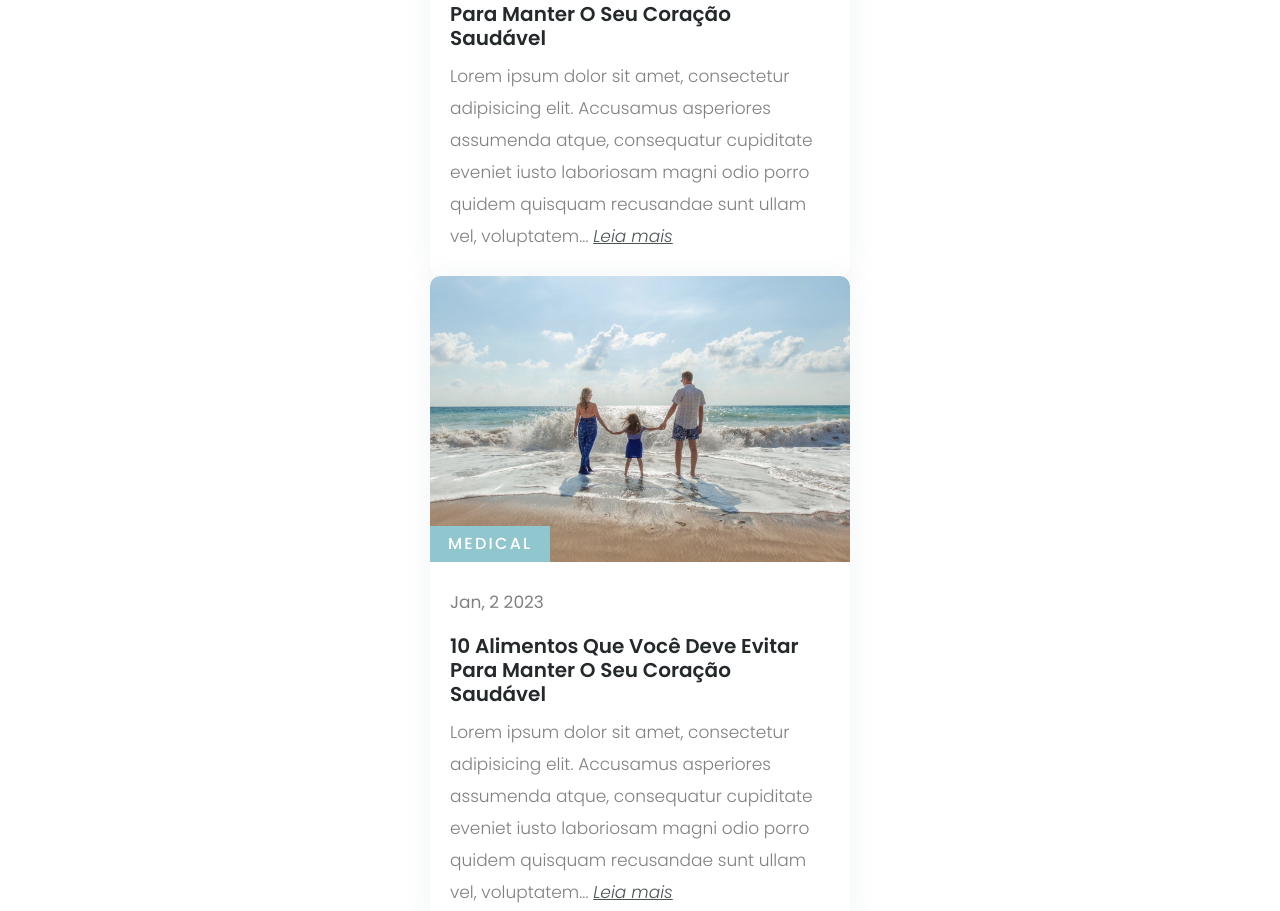
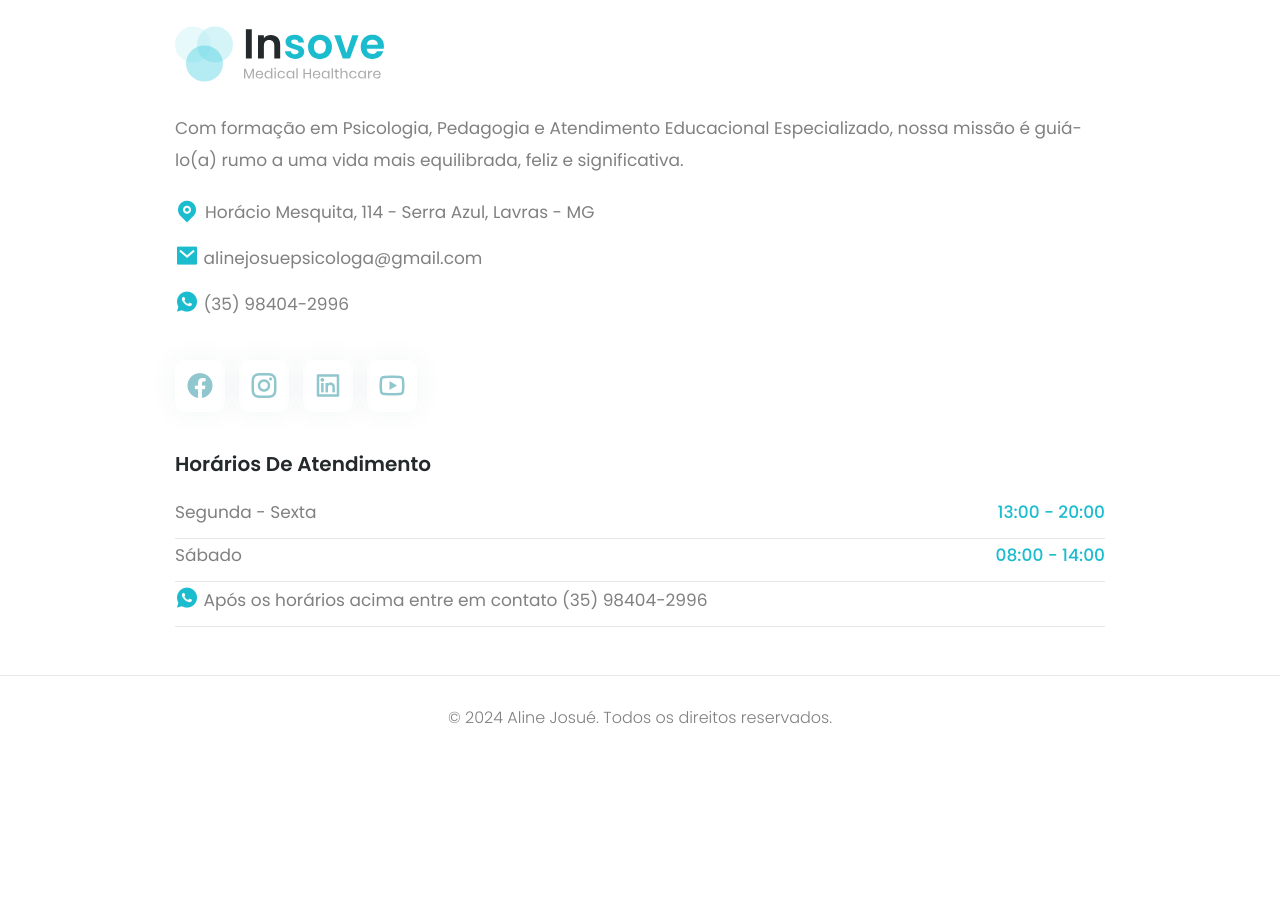
Before and after one commit to wjosue/clinicaalinejosue, a website: page index.html in a window 1280 px wide. Shown: the part 6010-6921 px from the top of the page. After the commit the page ends 6770 px from the top, so only its background shows below. Drawn offline with nearby package versions, Linux system fonts and the light colour scheme; a script that the page names is missing.

Commit message:
Retirada do Blob

```diff
--- a/index.html
+++ b/index.html
@@ -520,23 +520,23 @@
 </section>-->
 
 <!-- blog -->
-<section class="blog" id="blog">
+<!--<section class="blog" id="blog">
     <div class="container mx-auto">
         <h2 class="blog__title h2 mb-[50px] text-center xl:text-left">Nossos posts recentes</h2>
-        <!-- blog posts-->
+        &lt;!&ndash; blog posts&ndash;&gt;
         <div class="flex flex-col xl:flex-row gap-x-6 xl:gap-y-0 items-center xl:justify-between mb-[50px]">
             <div class="blog__post max-w-[420px] shadow-custom2 rounded-[10px] overflow-hidden cursor-pointer group">
-                <!-- img -->
+                &lt;!&ndash; img &ndash;&gt;
                 <div class="relative overflow-hidden">
                     <img class="group-hover:scale-110 transition-all duration-500" src="assets/img/blog/img-1.png" alt="blog">
-                    <!-- badge -->
+                    &lt;!&ndash; badge &ndash;&gt;
                     <div class="bg-accent-tertiary absolute bottom-0 left-0 text-white text-base tracking-[2.24px] font-medium uppercase py-[6px] px-[18px]">Medical</div>
                 </div>
-                <!-- text -->
+                &lt;!&ndash; text &ndash;&gt;
                 <div class="px-5 py-6">
                     <div class="mb-4">Jan, 2 2023</div>
                     <h4 class="h4 mb-[10px]">10 alimentos que você deve evitar para manter o seu coração saudável </h4>
-                    <!-- description -->
+                    &lt;!&ndash; description &ndash;&gt;
                     <p class="font-light">Lorem ipsum dolor sit amet, consectetur adipisicing elit. Accusamus asperiores assumenda atque, consequatur cupiditate eveniet  iusto laboriosam magni odio porro quidem quisquam recusandae sunt ullam vel, voluptatem...
                         <a href="#" class="italic underline text-[#4c5354]">Leia mais</a>
                     </p>
@@ -544,17 +544,17 @@
             </div>
 
             <div class="blog__post max-w-[420px] shadow-custom2 rounded-[10px] overflow-hidden cursor-pointer group">
-                <!-- img -->
+                &lt;!&ndash; img &ndash;&gt;
                 <div class="relative overflow-hidden">
                     <img class="group-hover:scale-110 transition-all duration-500" src="assets/img/blog/img-2.png" alt="blog">
-                    <!-- badge -->
+                    &lt;!&ndash; badge &ndash;&gt;
                     <div class="bg-accent-tertiary absolute bottom-0 left-0 text-white text-base tracking-[2.24px] font-medium uppercase py-[6px] px-[18px]">Medical</div>
                 </div>
-                <!-- text -->
+                &lt;!&ndash; text &ndash;&gt;
                 <div class="px-5 py-6">
                     <div class="mb-4">Jan, 2 2023</div>
                     <h4 class="h4 mb-[10px]">10 alimentos que você deve evitar para manter o seu coração saudável </h4>
-                    <!-- description -->
+                    &lt;!&ndash; description &ndash;&gt;
                     <p class="font-light">Lorem ipsum dolor sit amet, consectetur adipisicing elit. Accusamus asperiores assumenda atque, consequatur cupiditate eveniet  iusto laboriosam magni odio porro quidem quisquam recusandae sunt ullam vel, voluptatem...
                         <a href="#" class="italic underline text-[#4c5354]">Leia mais</a>
                     </p>
@@ -562,17 +562,17 @@
             </div>
 
             <div class="blog__post max-w-[420px] shadow-custom2 rounded-[10px] overflow-hidden cursor-pointer group">
-                <!-- img -->
+                &lt;!&ndash; img &ndash;&gt;
                 <div class="relative overflow-hidden">
                     <img class="group-hover:scale-110 transition-all duration-500" src="assets/img/blog/img-3.png" alt="blog">
-                    <!-- badge -->
+                    &lt;!&ndash; badge &ndash;&gt;
                     <div class="bg-accent-tertiary absolute bottom-0 left-0 text-white text-base tracking-[2.24px] font-medium uppercase py-[6px] px-[18px]">Medical</div>
                 </div>
-                <!-- text -->
+                &lt;!&ndash; text &ndash;&gt;
                 <div class="px-5 py-6">
                     <div class="mb-4">Jan, 2 2023</div>
                     <h4 class="h4 mb-[10px]">10 alimentos que você deve evitar para manter o seu coração saudável </h4>
-                    <!-- description -->
+                    &lt;!&ndash; description &ndash;&gt;
                     <p class="font-light">Lorem ipsum dolor sit amet, consectetur adipisicing elit. Accusamus asperiores assumenda atque, consequatur cupiditate eveniet  iusto laboriosam magni odio porro quidem quisquam recusandae sunt ullam vel, voluptatem...
                         <a href="#" class="italic underline text-[#4c5354]">Leia mais</a>
                     </p>
@@ -581,7 +581,7 @@
 
         </div>
     </div>
-</section>
+</section>-->
 
 <!-- brands -->
 <!--<section class="brands section">
@@ -628,7 +628,7 @@
                 <a href="#">
                     <img class="mb-[30px]" src="assets/img/header/logo.svg" alt="logo">
                 </a>
-                <p class="mb-[20px]">Aqui, oferecemos suporte emocional, estratégias para desafios pessoais e ou acadêmicos, promovendo bem-estar e desenvolvimento. Com formação em Psicologia, Pedagogia e Atendimento Educacional Especializado, nossa missão é guiá-lo(a) rumo a uma vida mais equilibrada, feliz e significativa. </p>
+                <p class="mb-[20px]">Com formação em Psicologia, Pedagogia e Atendimento Educacional Especializado, nossa missão é guiá-lo(a) rumo a uma vida mais equilibrada, feliz e significativa. </p>
                 <div class="flex flex-col gap-y-3 mb-10">
                     <div class="flex items-centers gap-x-[6px]">
                         <i class="ri-map-pin-fill text-[24px] text-accent"></i>
@@ -709,7 +709,7 @@
 
                         <div class="flex justify-between items-center border-b pb-[10px]">
                             <div>Sábado</div>
-                            <div class="text-accent font-medium">08:00 - 12:00</div>
+                            <div class="text-accent font-medium">08:00 - 14:00</div>
                         </div>
 
                         <div class="flex items-center border-b pb-[10px]">
```
Also changed, not shown: dist/output.css.
